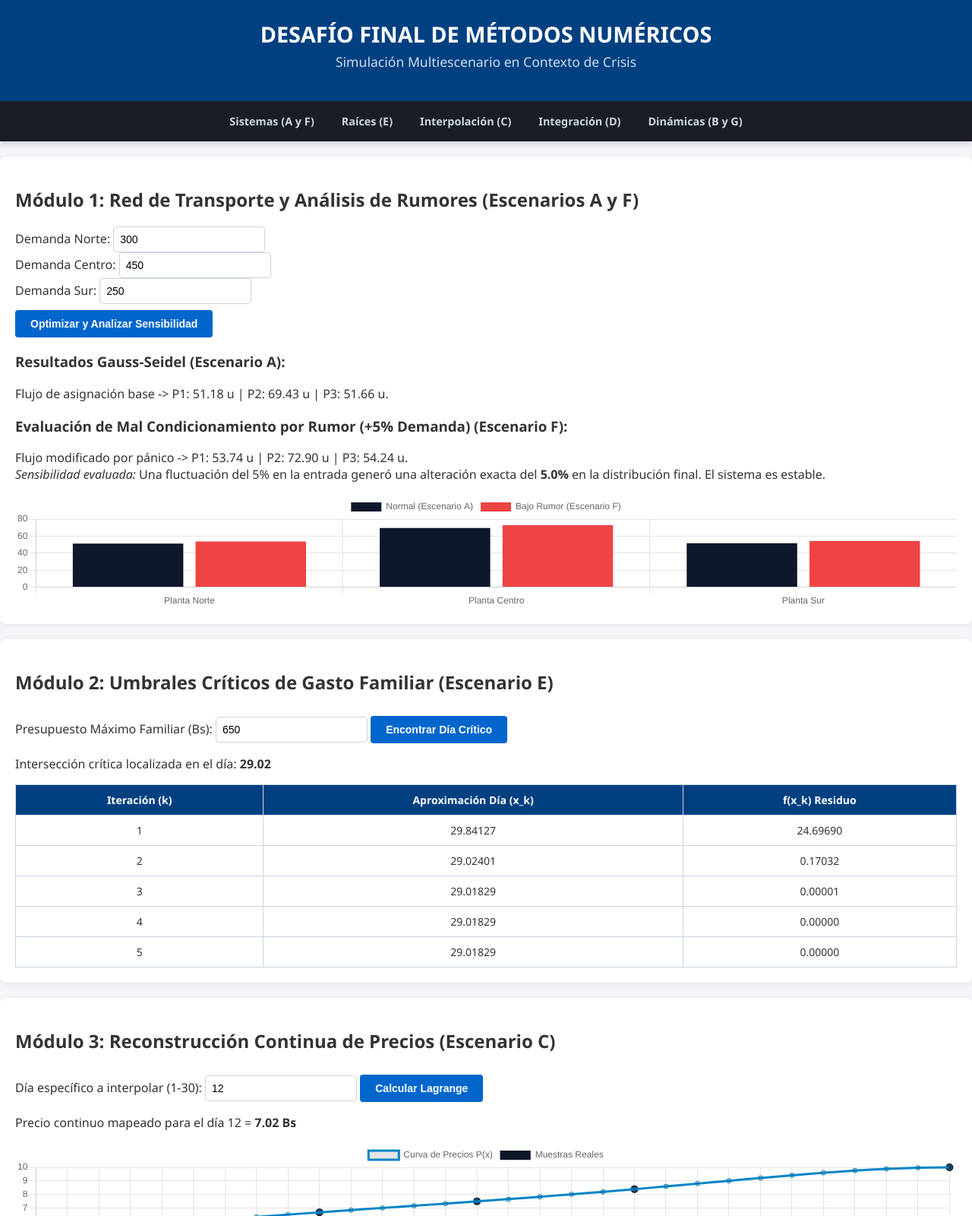
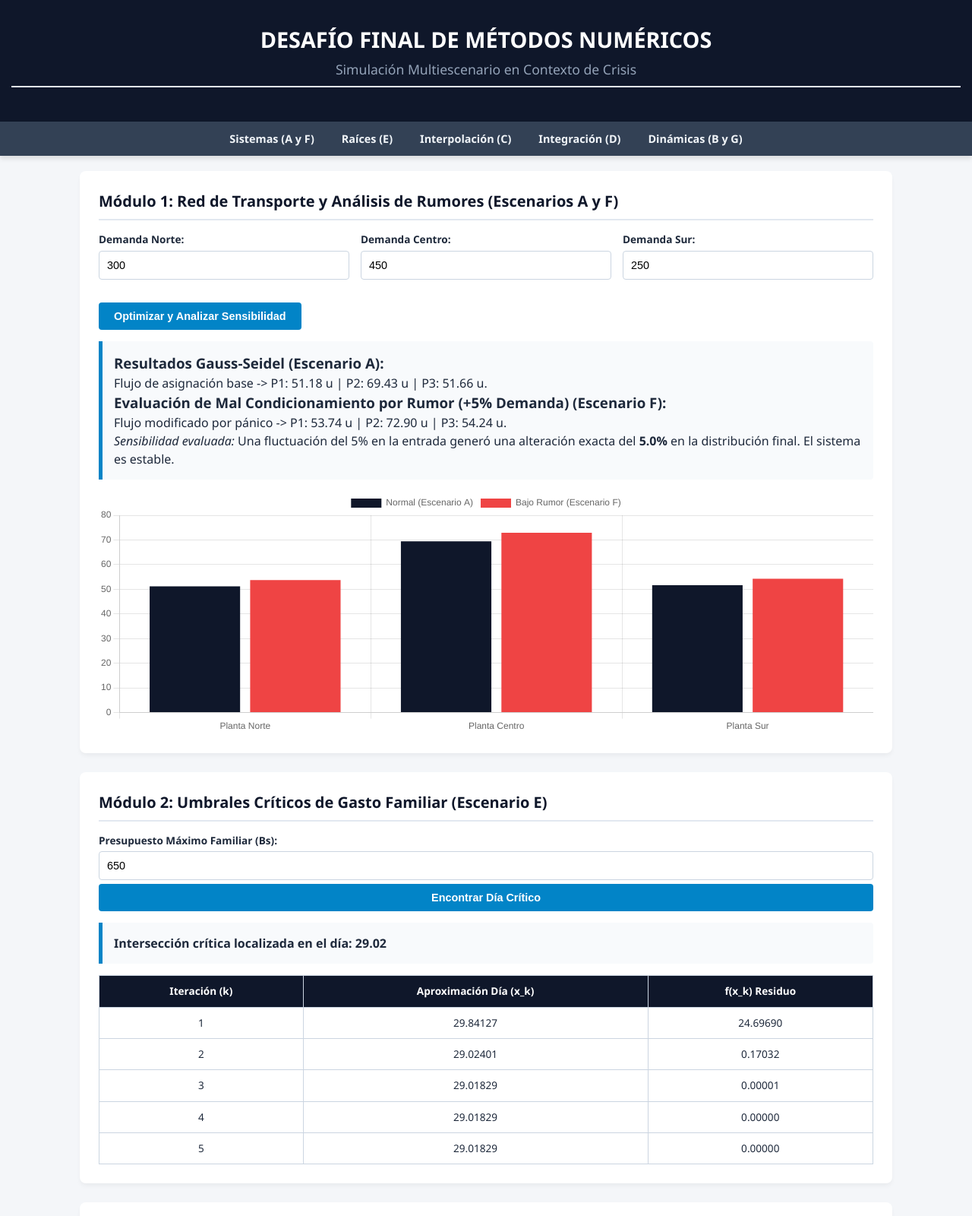
Before and after one commit to rutedli/DESAFIO-FINAL-METODOS-NUMERICOS-, a plain HTML site: page proyecto2/index.html in a window 1280 px wide. Shown: the top 1600 px of the page at 76% size. Drawn offline with nearby package versions, Linux system fonts and the light colour scheme.

Commit message:
Update style.css

```diff
--- a/proyecto2/style.css
+++ b/proyecto2/style.css
@@ -1,152 +1,144 @@
-/* --- CONFIGURACIÓN DE RESPONSIVIDAD GENERAL --- */
+/* --- CONFIGURACIONES BASE Y RESPONSIVIDAD --- */
 * {
     box-sizing: border-box;
+    margin: 0;
+    padding: 0;
 }
 
 body {
     font-family: 'Segoe UI', Arial, sans-serif;
-    margin: 0;
-    padding: 0;
-    background: #f4f6f9;
-    color: #333;
-    scroll-behavior: smooth;
+    background-color: #f4f6f9;
+    color: #1e293b;
+    line-height: 1.5;
 }
 
 header {
-    background: #004080;
+    background: #0f172a;
     color: white;
-    padding: 25px 15px;
     text-align: center;
+    padding: 30px 15px;
 }
 
-header h1 { font-size: 1.8rem; margin: 0; }
-header h2 { font-size: 1.1rem; font-weight: 300; margin-top: 5px; color: #cbdcf0; }
+header h1 { font-size: 1.8rem; }
+header h2 { font-size: 1.1rem; color: #94a3b8; margin-top: 5px; font-weight: 400; }
 
-/* BARRA DE NAVEGACIÓN PERMANENTEMENTE FIJA (STICKY) */
 .sticky-nav {
     position: -webkit-sticky;
     position: sticky;
     top: 0;
+    background: #334155;
     display: flex;
     justify-content: center;
     flex-wrap: wrap;
-    background: #1a1e24;
-    padding: 5px;
-    z-index: 9999;
-    box-shadow: 0 4px 8px rgba(0,0,0,0.15);
+    z-index: 1000;
+    box-shadow: 0 4px 6px rgba(0,0,0,0.1);
 }
 
 .sticky-nav a {
-    color: #cbd5e1;
+    color: #f1f5f9;
     text-decoration: none;
     font-weight: 600;
     padding: 12px 18px;
     font-size: 0.9rem;
-    transition: background 0.2s, color 0.2s;
 }
 
 .sticky-nav a:hover {
-    background: #0066cc;
-    color: white;
+    background: #0284c7;
 }
 
-.sticky-nav .nav-academic {
-    background: #28a745;
-    color: white;
-}
-
-/* CONTENEDOR FLUIDO */
-.content-wrapper {
-    width: 100%;
+.main-container {
     max-width: 1100px;
-    margin: 0 auto;
-    padding: 15px;
+    margin: 20px auto;
+    padding: 0 15px;
 }
 
 section {
     background: white;
-    margin: 20px 0;
-    padding: 20px;
+    padding: 25px;
+    margin-bottom: 25px;
     border-radius: 8px;
-    box-shadow: 0 2px 8px rgba(0,0,0,0.08);
+    box-shadow: 0 4px 6px -1px rgba(0,0,0,0.05);
 }
 
-.academic-section {
-    border-top: 5px solid #28a745;
-}
-
-.form-group {
-    background: #f8f9fa;
-    padding: 15px;
-    border: 1px solid #e9ecef;
-    border-radius: 6px;
+h2 {
+    color: #0f172a;
+    font-size: 1.25rem;
+    border-bottom: 2px solid #e2e8f0;
+    padding-bottom: 8px;
     margin-bottom: 15px;
 }
 
+.input-grid {
+    display: grid;
+    grid-template-columns: repeat(auto-fit, minmax(200px, 1fr));
+    gap: 15px;
+    margin-bottom: 15px;
+}
+
+.input-box {
+    display: flex;
+    flex-direction: column;
+    margin-bottom: 10px;
+}
+
+label {
+    font-size: 0.85rem;
+    font-weight: 600;
+    margin-bottom: 4px;
+}
+
 input[type="number"] {
-    padding: 8px;
-    border: 1px solid #ced4da;
+    padding: 10px;
+    border: 1px solid #cbd5e1;
     border-radius: 4px;
-    width: 100%;
-    max-width: 200px;
-    font-size: 14px;
+    font-size: 0.9rem;
 }
 
 button {
-    background: #0066cc;
+    background: #0284c7;
     color: white;
     border: none;
     padding: 10px 20px;
-    cursor: pointer;
     font-weight: bold;
     border-radius: 4px;
-    margin-top: 8px;
-    font-size: 14px;
-    transition: background 0.15s;
+    cursor: pointer;
+    margin-top: 5px;
+    font-size: 0.9rem;
 }
 
-button:hover { background: #004080; }
+button:hover { background: #0369a1; }
 
-.result-highlight {
-    font-size: 1.1rem;
-    font-weight: bold;
-    background: #eef2f7;
-    padding: 12px;
-    border-left: 5px solid #0066cc;
-    border-radius: 4px;
+.output-box {
+    background: #f8fafc;
+    border-left: 5px solid #0284c7;
+    padding: 15px;
+    margin: 15px 0;
+    border-radius: 0 4px 4px 0;
 }
 
-/* CONTENEDORES CONTRA DEFORMACIÓN DE GRÁFICOS */
-.chart-container {
+.highlight-text { font-weight: bold; font-size: 1rem; }
+
+.canvas-holder {
     position: relative;
     width: 100%;
     height: 320px;
     margin-top: 15px;
 }
 
-/* REJILLA DINÁMICA: 2 columnas en PC, 1 columna en Celulares automáticamente */
-.grid-charts {
+.split-grid {
     display: grid;
-    grid-template-columns: repeat(auto-fit, minmax(300px, 1fr));
+    grid-template-columns: repeat(auto-fit, minmax(320px, 1fr));
     gap: 20px;
-    margin-top: 15px;
 }
 
-.card-chart {
-    background: #fafafa;
+.chart-card {
+    background: #f8fafc;
     border: 1px solid #e2e8f0;
     padding: 15px;
-    border-radius: 8px;
+    border-radius: 6px;
 }
 
-.canvas-wrapper {
-    position: relative;
-    width: 100%;
-    height: 260px;
-}
-
-/* TABLAS RESPONSIVAS */
-.table-responsive {
+.table-container {
     width: 100%;
     overflow-x: auto;
     margin-top: 15px;
@@ -159,43 +151,27 @@ table {
 }
 
 th, td {
+    padding: 10px;
     border: 1px solid #cbd5e1;
-    padding: 10px;
     text-align: center;
-    font-size: 14px;
+    font-size: 0.85rem;
 }
 
-th { background: #004080; color: white; }
+th { background: #0f172a; color: white; }
 
-.math-display {
-    background: #1e1e24;
-    color: #39ff14;
-    font-family: 'Courier New', monospace;
-    padding: 15px;
-    border-radius: 6px;
-    overflow-x: auto;
+.conclusiones-sec { border-top: 5px solid #10b981; }
+
+footer {
     text-align: center;
-    font-weight: bold;
-    margin: 15px 0;
+    padding: 20px;
+    background: #0f172a;
+    color: #94a3b8;
+    font-size: 0.85rem;
 }
 
-.theory-block {
-    margin-bottom: 20px;
-    border-bottom: 1px dashed #cbd5e1;
-    padding-bottom: 15px;
+@media (max-width: 640px) {
+    .sticky-nav { flex-direction: column; }
+    .sticky-nav a { text-align: center; padding: 10px; border-bottom: 1px solid #475569; }
+    section { padding: 15px; }
+    .split-grid { grid-template-columns: 1fr; }
 }
-
-footer {
-    background: #1a1e24;
-    color: #94a3b8;
-    text-align: center;
-    padding: 15px;
-    font-size: 0.9rem;
-}
-
-/* ADAPTACIONES CELULARES EXT RECTAS */
-@media (max-width: 600px) {
-    .sticky-nav { flex-direction: column; align-items: stretch; text-align: center; }
-    .sticky-nav a { padding: 10px; border-bottom: 1px solid #2d3748; }
-    input[type="number"] { max-width: 100%; }
-}
```
